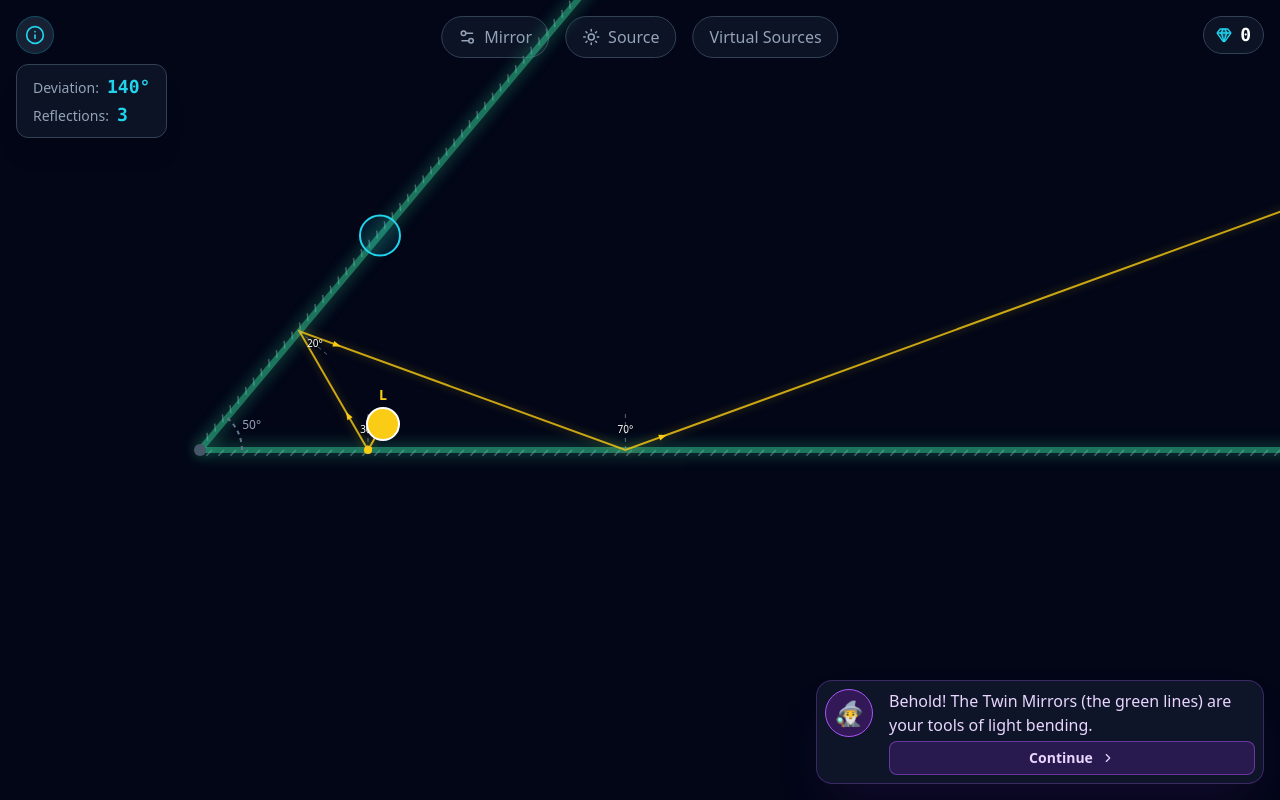
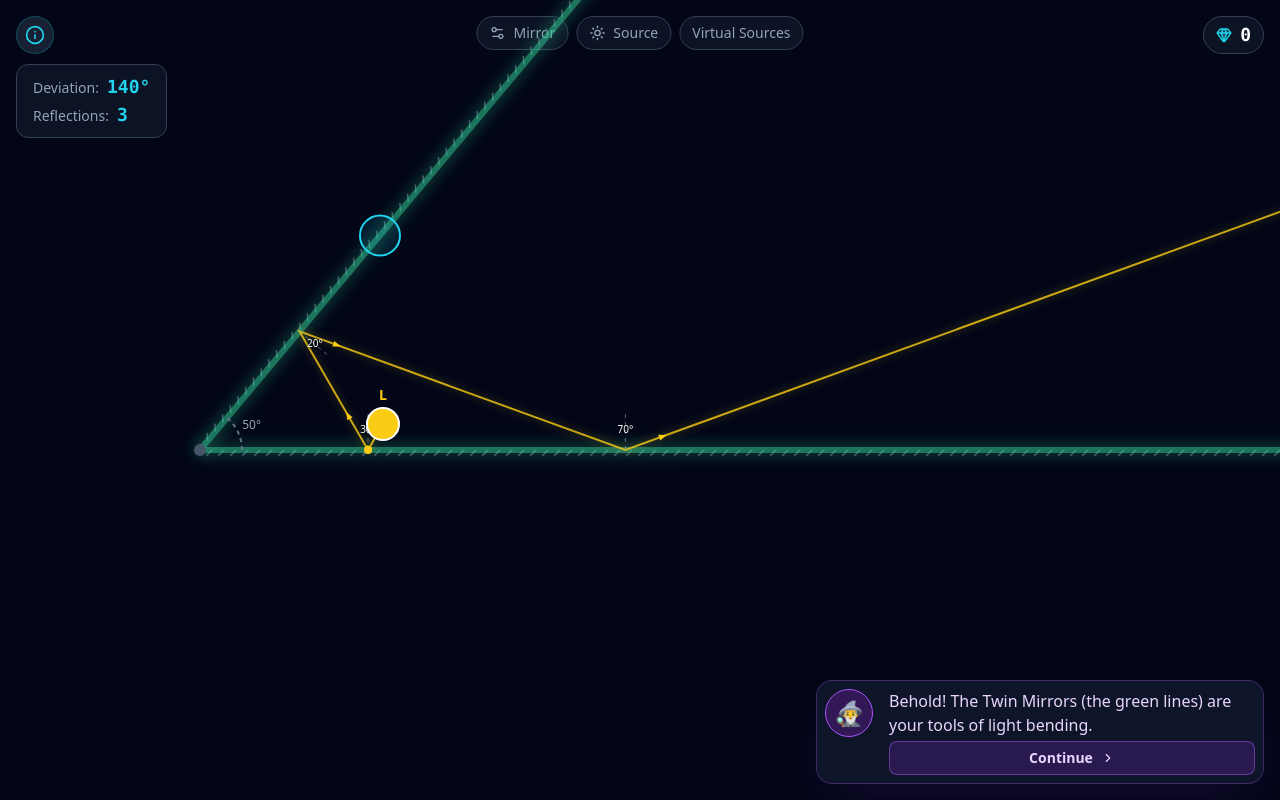
Before and after one commit to puneetgarg80/two-mirrors, a React (Vite) app: page / in a window 1280 px wide. Both pictures are taken after a click on the button "Start Journey". Built offline with nearby package versions, Linux system fonts and the light colour scheme.

Commit message:
style: Adjust control panel button spacing, padding, font size, and icon size for a more compact layout.

```diff
--- a/components/ControlPanel.tsx
+++ b/components/ControlPanel.tsx
@@ -31,36 +31,36 @@ const ControlPanel: React.FC<ControlPanelProps> = ({
 
   return (
     <>
-      <div className="fixed top-4 left-1/2 -translate-x-1/2 z-40 flex gap-4">
+      <div className="fixed top-4 left-1/2 -translate-x-1/2 z-40 flex gap-2">
 
         {/* Mirror Control Button */}
         <button
           onClick={() => toggleControl('mirror')}
-          className={`flex items-center gap-2 px-4 py-2 rounded-full border transition-all duration-200 font-medium ${activeControl === 'mirror'
+          className={`flex items-center gap-2 px-3 py-1.5 rounded-full border transition-all duration-200 font-medium text-sm ${activeControl === 'mirror'
             ? 'bg-cyan-900/80 border-cyan-500 text-cyan-200 shadow-[0_0_15px_rgba(34,211,238,0.3)]'
             : 'bg-slate-900/80 border-slate-700 text-slate-400 hover:bg-slate-800 hover:text-slate-200'
             } ${highlight === 'mirrorButton' ? 'animate-bounce ring-2 ring-cyan-500 ring-offset-2 ring-offset-slate-900' : ''}`}
         >
-          <Settings2 size={18} />
+          <Settings2 size={16} />
           <span>Mirror</span>
         </button>
 
         {/* Source Control Button */}
         <button
           onClick={() => toggleControl('source')}
-          className={`flex items-center gap-2 px-4 py-2 rounded-full border transition-all duration-200 font-medium ${activeControl === 'source'
+          className={`flex items-center gap-2 px-3 py-1.5 rounded-full border transition-all duration-200 font-medium text-sm ${activeControl === 'source'
             ? 'bg-yellow-900/80 border-yellow-500 text-yellow-200 shadow-[0_0_15px_rgba(250,204,21,0.3)]'
             : 'bg-slate-900/80 border-slate-700 text-slate-400 hover:bg-slate-800 hover:text-slate-200'
             } ${highlight === 'sourceButton' || highlight === 'mirrorButton' ? 'animate-bounce delay-100 ring-2 ring-yellow-500 ring-offset-2 ring-offset-slate-900' : ''}`}
         >
-          <Sun size={18} />
+          <Sun size={16} />
           <span>Source</span>
         </button>
 
         {/* Virtual Source Toggle */}
         <button
           onClick={() => setShowVirtualSources(!showVirtualSources)}
-          className={`flex items-center gap-2 px-4 py-2 rounded-full border transition-all duration-200 font-medium ${showVirtualSources
+          className={`flex items-center gap-2 px-3 py-1.5 rounded-full border transition-all duration-200 font-medium text-sm ${showVirtualSources
             ? 'bg-purple-900/80 border-purple-500 text-purple-200 shadow-[0_0_15px_rgba(168,85,247,0.3)]'
             : 'bg-slate-900/80 border-slate-700 text-slate-400 hover:bg-slate-800 hover:text-slate-200'
             } ${highlight === 'virtualSourcesToggle' ? 'animate-bounce delay-200 ring-2 ring-purple-500 ring-offset-2 ring-offset-slate-900' : ''}`}
```
